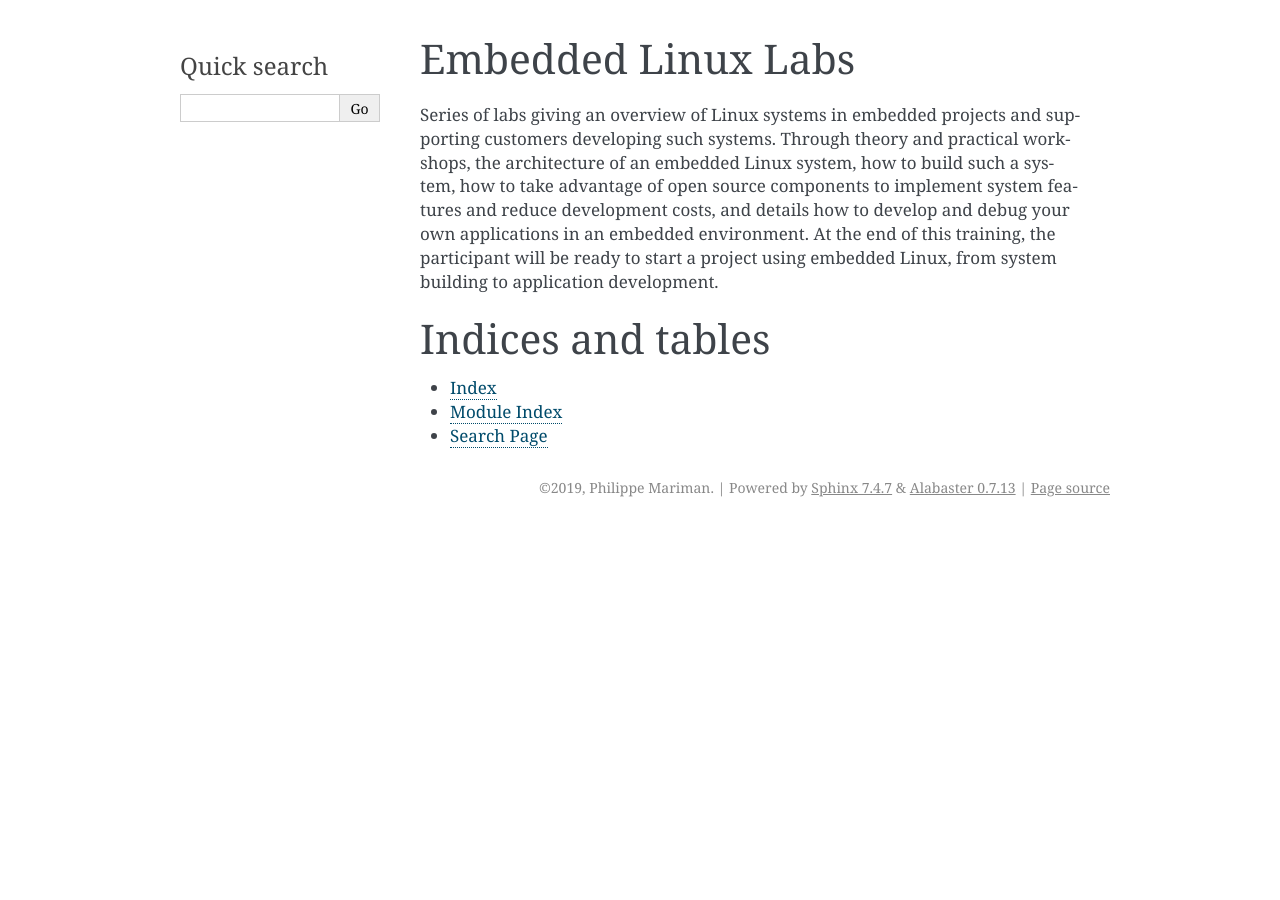
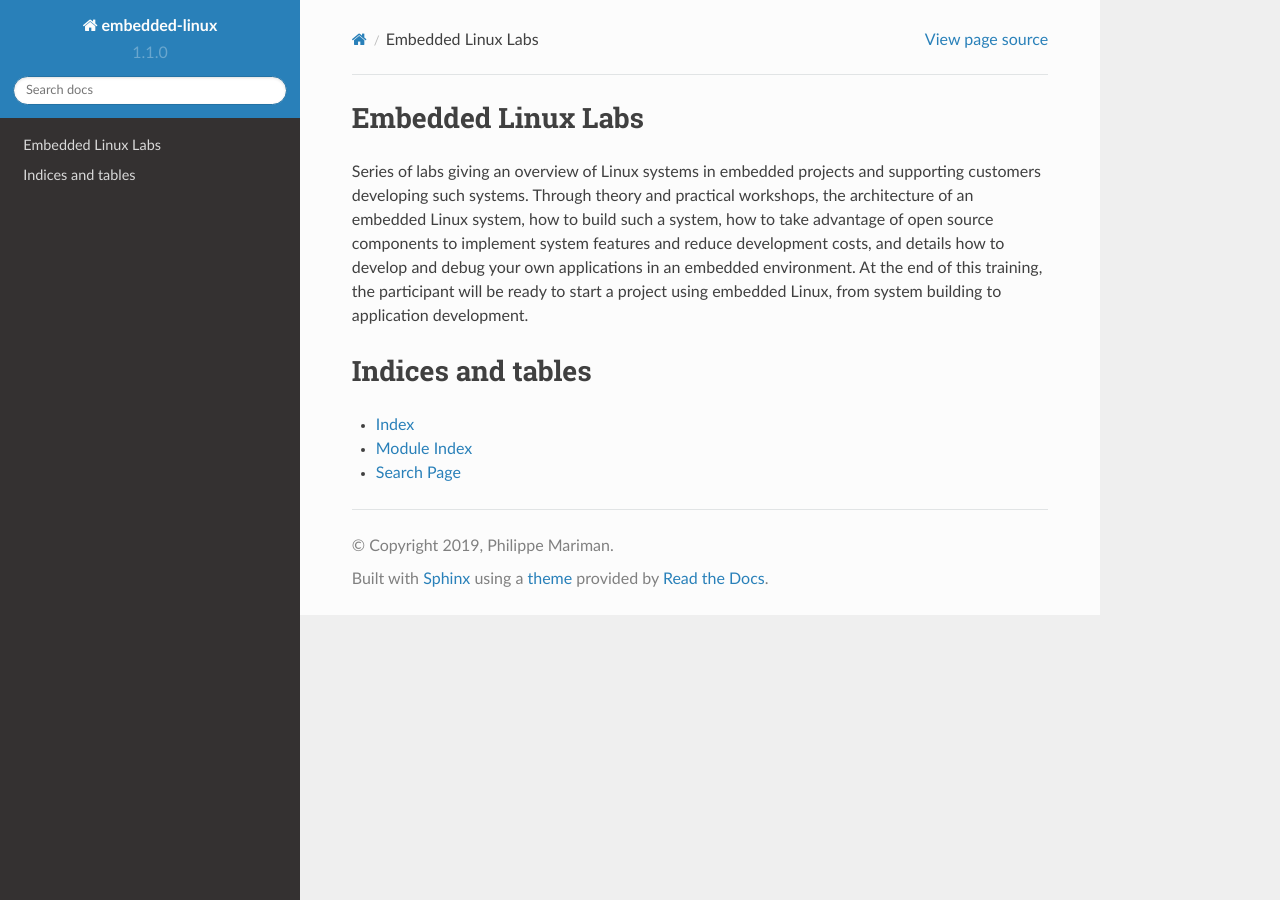
Before and after one commit to pmariman/embedded-linux-labs, a Sphinx documentation site: the page built from docs/source/index.rst, in a window 1280 px wide. Built offline with Sphinx 7.4.7 and the Read the Docs theme 2.0.0, drawn with Linux system fonts in a browser that asks for light colours.

Commit message:
enable RTD html theme

```diff
--- a/docs/source/conf.py
+++ b/docs/source/conf.py
@@ -21,6 +21,7 @@
 # import sys
 # sys.path.insert(0, os.path.abspath('.'))
 
+import sphinx_rtd_theme
 
 # -- General configuration ------------------------------------------------
 
@@ -32,7 +33,8 @@
 # extensions coming with Sphinx (named 'sphinx.ext.*') or your custom
 # ones.
 extensions = ['sphinx.ext.autodoc',
-    'sphinx.ext.githubpages']
+    'sphinx.ext.githubpages',
+    'sphinx_rtd_theme']
 
 # Add any paths that contain templates here, relative to this directory.
 templates_path = ['templates']
@@ -84,7 +86,7 @@ todo_include_todos = False
 # The theme to use for HTML and HTML Help pages.  See the documentation for
 # a list of builtin themes.
 #
-html_theme = 'alabaster'
+html_theme = 'sphinx_rtd_theme'
 
 # Theme options are theme-specific and customize the look and feel of a theme
 # further.  For a list of options available for each theme, see the
```
